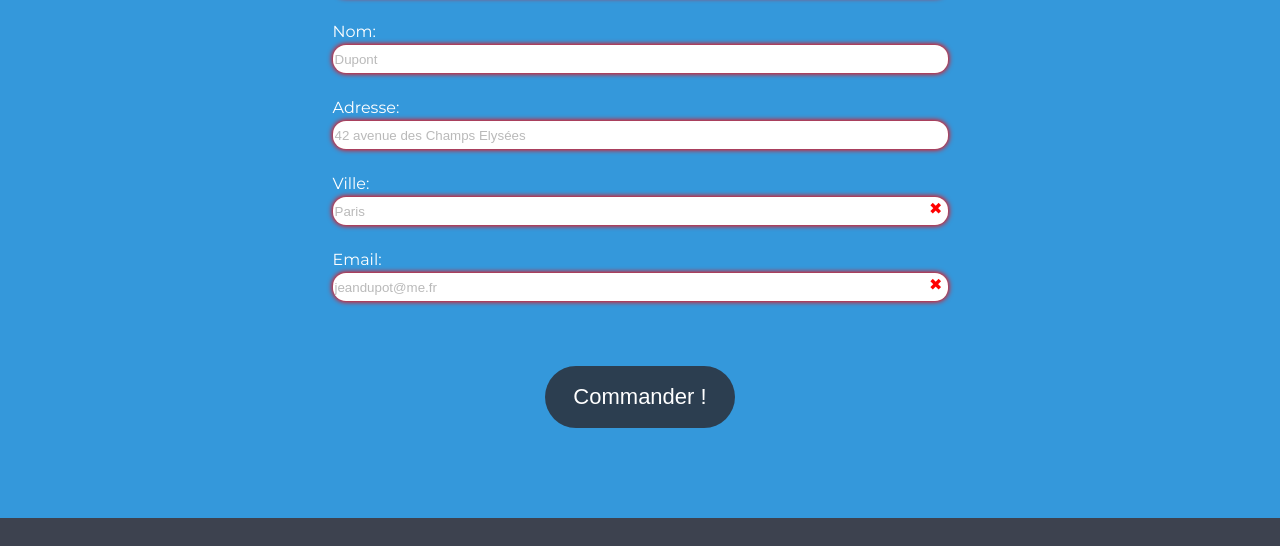
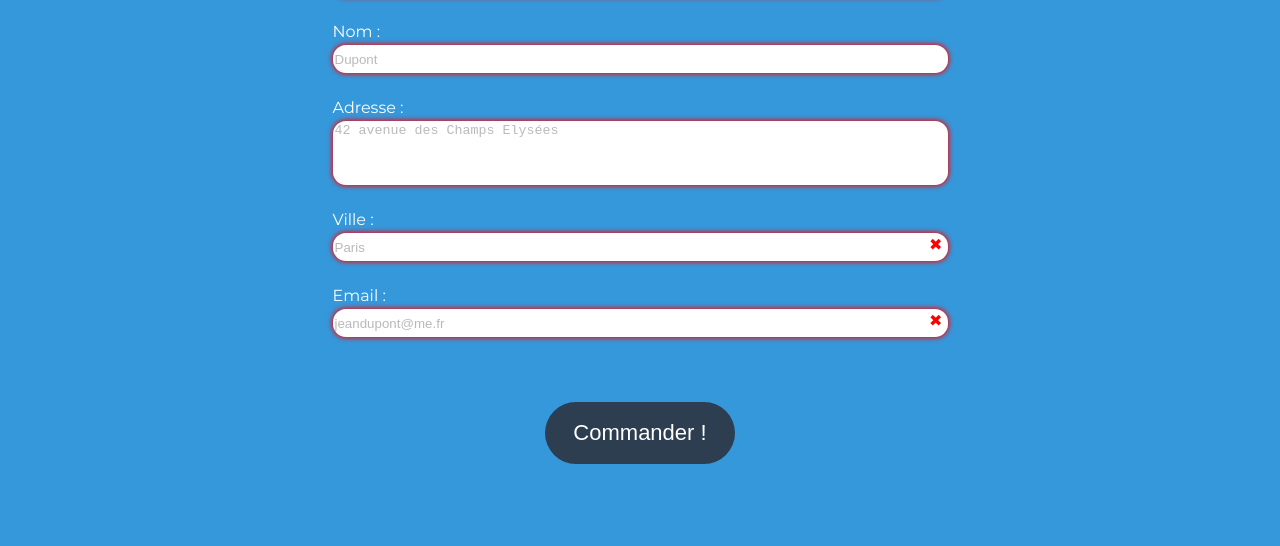
Before and after one commit to clementstorne/Kanap, a plain HTML site: page front/html/cart.html in a window 1280 px wide. Shown: the part 1235-1781 px from the top of the page. Drawn offline with Linux system fonts and the light colour scheme.

Commit message:
textarea for the adress on cart page

```diff
--- a/front/css/cart.css
+++ b/front/css/cart.css
@@ -107,8 +107,18 @@ h2 {
   border: 0;
   height: 26px;
   margin-top: 4px;
+  position: relative;
 }
 .cart__order__form__question input:focus {
+  outline: none;
+}
+.cart__order__form__question textarea {
+  border-radius: 13px;
+  border: 0;
+  resize : none;
+  margin-top: 4px;
+}
+.cart__order__form__question textarea:focus {
   outline: none;
 }
 .cart__order__form__question p {
@@ -184,6 +194,10 @@ input:invalid {
   box-shadow: 0 0 5px 1px red;
 }
 
+textarea:invalid {
+  box-shadow: 0 0 5px 1px red;
+}
+
 input:invalid + span:after {
   content: "✖";
   color: red;
--- a/front/html/cart.html
+++ b/front/html/cart.html
@@ -85,7 +85,7 @@
             <div class="cart__order">
               <form method="get" class="cart__order__form">
                 <div class="cart__order__form__question">
-                  <label for="firstName">Prénom: </label>
+                  <label for="firstName">Prénom : </label>
                   <input
                     type="text"
                     name="firstName"
@@ -96,7 +96,7 @@
                   <p id="firstNameErrorMsg"></p>
                 </div>
                 <div class="cart__order__form__question">
-                  <label for="lastName">Nom: </label>
+                  <label for="lastName">Nom : </label>
                   <input
                     type="text"
                     name="lastName"
@@ -107,18 +107,25 @@
                   <p id="lastNameErrorMsg"></p>
                 </div>
                 <div class="cart__order__form__question">
-                  <label for="address">Adresse: </label>
-                  <input
+                  <label for="address">Adresse : </label>
+                  <textarea
+                    name="address"
+                    id="address"
+                    rows="4"
+                    required
+                    placeholder="42 avenue des Champs Elysées"
+                  ></textarea>
+                  <!-- <input
                     type="text"
                     name="address"
                     id="address"
                     required
                     placeholder="42 avenue des Champs Elysées"
-                  />
+                  /> -->
                   <p id="addressErrorMsg"></p>
                 </div>
                 <div class="cart__order__form__question">
-                  <label for="city">Ville: </label>
+                  <label for="city">Ville : </label>
                   <input
                     type="text"
                     name="city"
@@ -131,13 +138,13 @@
                   <p id="cityErrorMsg"></p>
                 </div>
                 <div class="cart__order__form__question">
-                  <label for="email">Email: </label>
+                  <label for="email">Email : </label>
                   <input
                     type="email"
                     name="email"
                     id="email"
                     required
-                    placeholder="jeandupot@me.fr"
+                    placeholder="jeandupont@me.fr"
                     pattern="[a-z0-9._%+-]+@[a-z0-9.-]+\.[a-z]{2,}$"
                   />
                   <span class="validity"></span>
```
